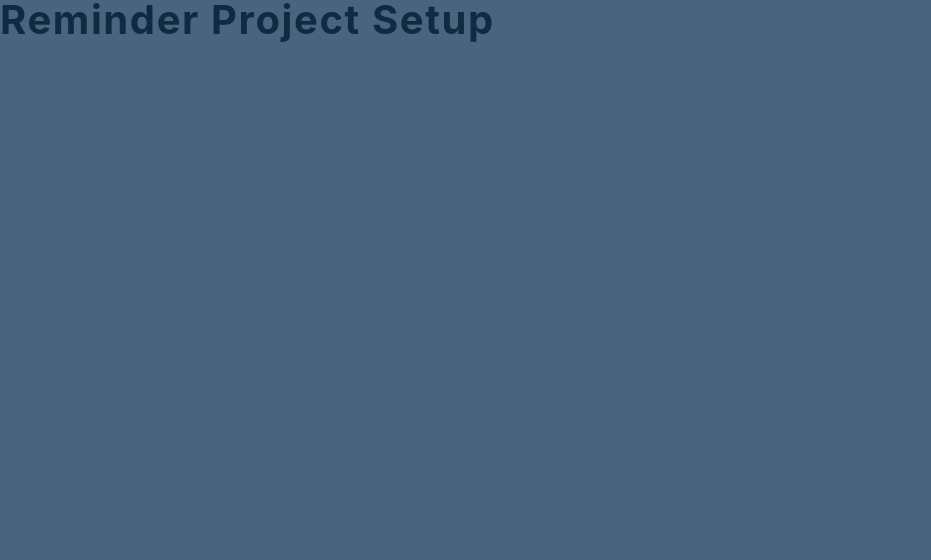
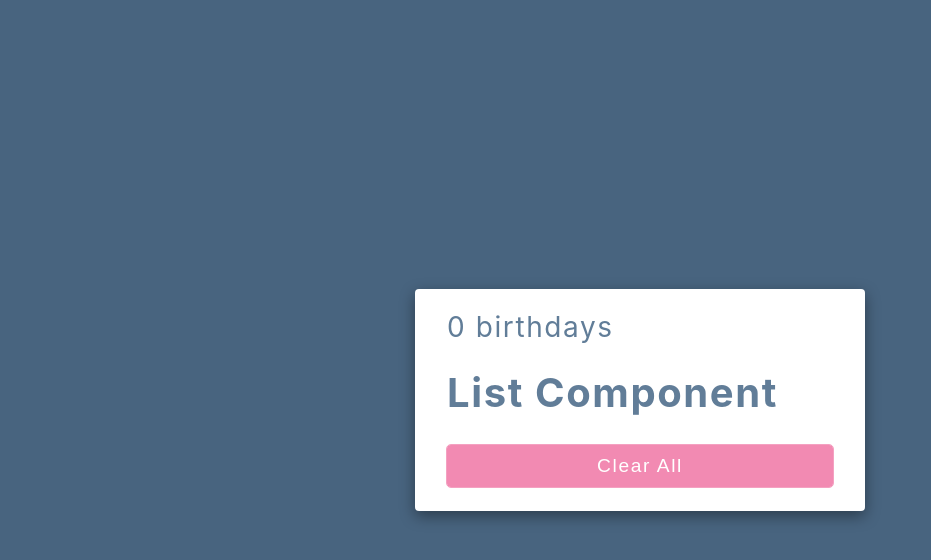
Before and after one commit to mkturner/react-birthday-reminder, a React (Create React App) app: page / in a window 1280 px wide. Shown: the top 560 px of the page, without its empty margins (0-931 px from the left). Built offline with nearby package versions, Linux system fonts and the light colour scheme.

Commit message:
wip: build markup skeleton

```diff
--- a/src/App.js
+++ b/src/App.js
@@ -2,7 +2,15 @@ import React, { useState } from 'react';
 import data from './data';
 import List from './List';
 function App() {
-  return <h2>reminder project setup</h2>;
+  return (
+    <main>
+      <section className='container'>
+        <h3>0 birthdays</h3>
+        <List />
+        <button onClick={() => console.log('clicked')}>Clear All</button>
+      </section>
+    </main>
+  );
 }
 
 export default App;
--- a/src/index.css
+++ b/src/index.css
@@ -60,7 +60,7 @@ body {
   font-family: -apple-system, BlinkMacSystemFont, 'Segoe UI', Roboto, Oxygen,
     Ubuntu, Cantarell, 'Open Sans', 'Helvetica Neue', sans-serif;
   background: var(--clr-grey-6);
-  color: var(--clr-grey-9);
+  color: var(--clr-grey-5);
   line-height: 1.5;
   font-size: 0.875rem;
 }
```
